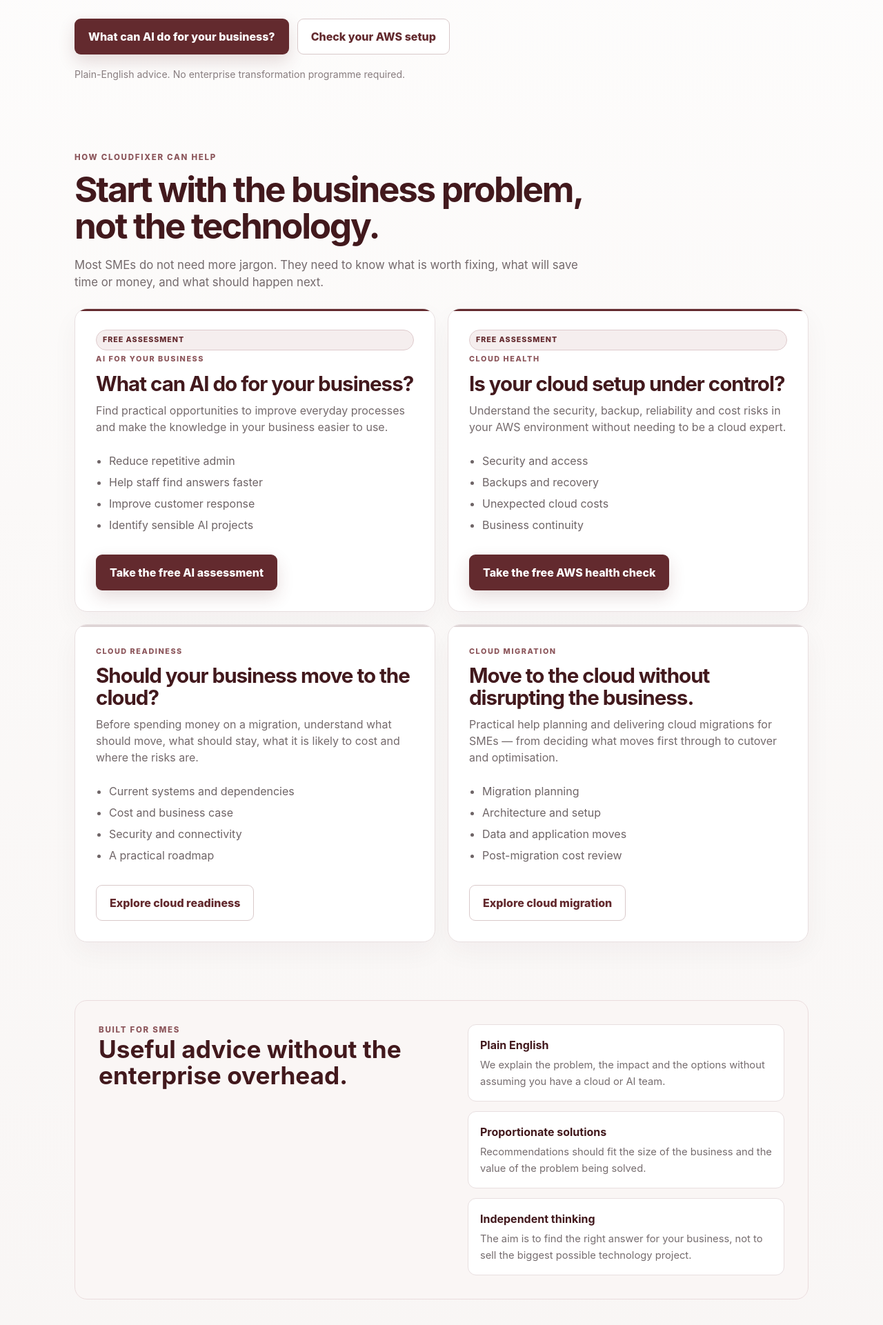
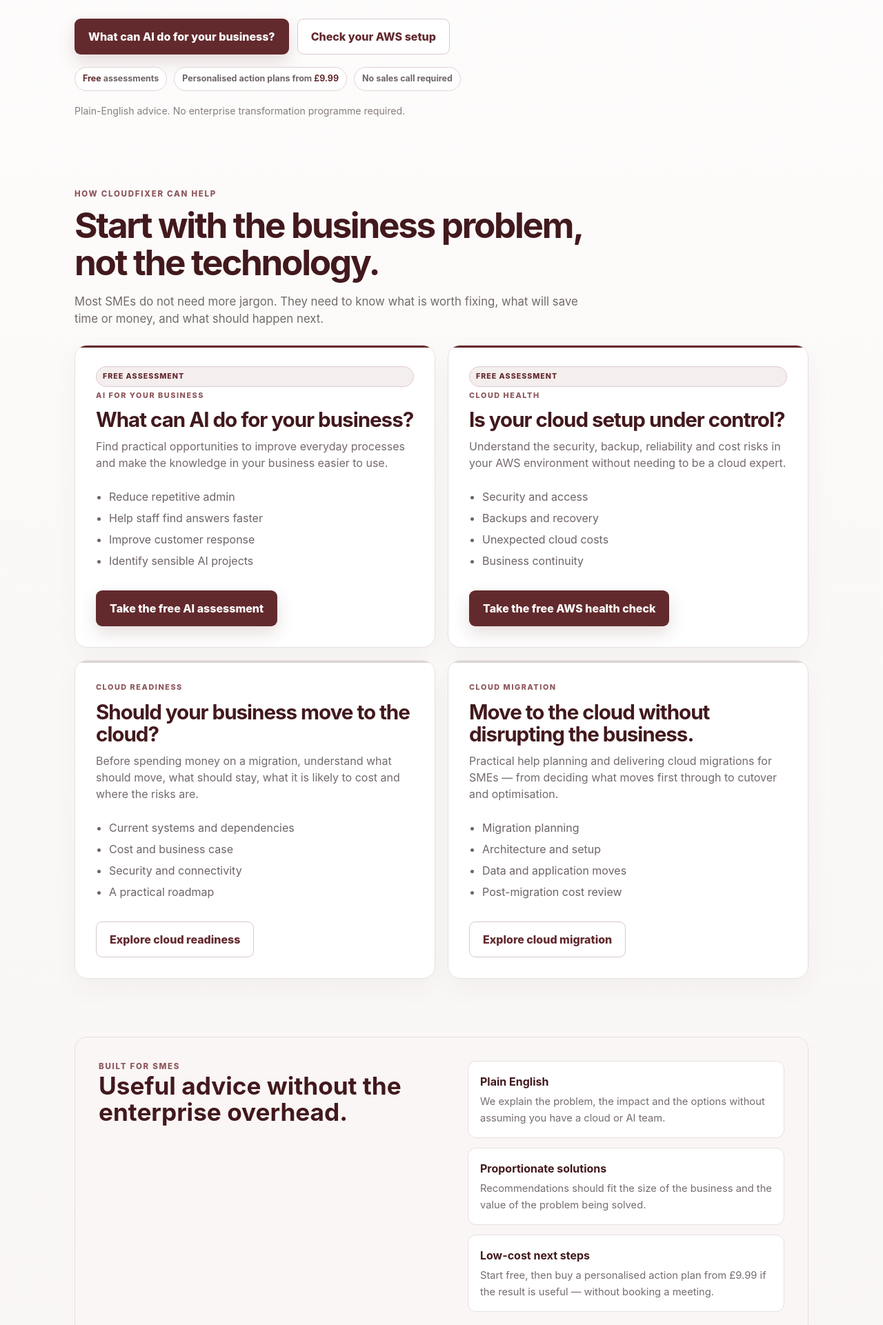
Before and after one commit to swissboy76/awsarchitecture, a website: page public/home.html in a window 1280 px wide. Shown: the part 776-2697 px from the top of the page at 69% size. Drawn offline with Linux system fonts and the light colour scheme.

Commit message:
Position CloudFIXER around affordable automated reports

```diff
--- a/public/home.html
+++ b/public/home.html
@@ -4,12 +4,13 @@
   <meta charset="utf-8" />
   <meta name="viewport" content="width=device-width,initial-scale=1" />
   <title>CloudFIXER | Practical Cloud & AI Help for SMEs</title>
-  <meta name="description" content="CloudFIXER helps small and growing businesses use cloud and AI with less risk, less waste and more practical value. Free AWS and AI assessments available." />
+  <meta name="description" content="CloudFIXER helps small and growing businesses use cloud and AI with less risk, less waste and more practical value. Free assessments and low-cost personalised action plans." />
   <link rel="icon" href="/cloudfixer-mark.svg" type="image/svg+xml" />
   <link rel="stylesheet" href="/styles.css" />
   <style>
     .nav{gap:24px}.brand-home{display:block;line-height:0}.brand-home img{display:block;width:380px;max-width:58vw;height:auto}.navlinks{display:flex;align-items:center;gap:20px}.navlinks a{color:#6d6264;text-decoration:none;font-size:.86rem;font-weight:700}.navlinks a:hover{color:var(--wine)}
     .home-hero{padding:72px 0 46px;max-width:980px}.home-hero h1{font-size:clamp(3.2rem,8vw,6.7rem);line-height:.94;letter-spacing:-.065em;margin:.18em 0;color:var(--wine-dark);font-weight:650;max-width:920px}.home-hero h1:after{content:"";display:block;width:86px;height:3px;background:var(--wine);margin-top:26px;border-radius:99px}.home-hero .lede{font-size:1.3rem;max-width:820px}.hero-actions{display:flex;gap:12px;flex-wrap:wrap;margin-top:30px}.hero-note{margin-top:18px;color:#887d7f;font-size:.88rem}
+    .price-promise{display:flex;gap:10px;flex-wrap:wrap;margin-top:18px}.price-promise span{padding:7px 11px;border-radius:999px;border:1px solid #e2d2d4;background:#fff;color:#6f6466;font-size:.78rem;font-weight:750}.price-promise strong{color:var(--wine)}
     .section{padding:42px 0}.section-head{max-width:760px;margin-bottom:25px}.section-head h2{font-size:clamp(2rem,4vw,3.25rem);line-height:1.05;letter-spacing:-.045em;color:var(--wine-dark);margin:.2em 0;font-weight:650}.section-head p{color:#746a6c;font-size:1.05rem}
     .service-grid{display:grid;grid-template-columns:repeat(2,1fr);gap:18px}.service-card{background:#fff;border:1px solid var(--line);border-radius:18px;padding:30px;display:flex;flex-direction:column;min-height:315px;position:relative;overflow:hidden;box-shadow:0 14px 38px rgba(74,31,35,.045)}.service-card:before{content:"";position:absolute;left:0;top:0;width:100%;height:3px;background:#ddd4d5}.service-card.featured:before{background:var(--wine)}.service-kicker{font-size:.68rem;text-transform:uppercase;letter-spacing:.14em;font-weight:850;color:var(--wine-soft)}.service-card h3{font-size:1.85rem;line-height:1.08;letter-spacing:-.035em;color:var(--wine-dark);margin:12px 0 10px;font-weight:650}.service-card p{color:#746a6c;margin:0 0 18px}.service-card ul{color:#6e6466;padding-left:19px;margin:0 0 24px}.service-card li{margin:7px 0}.service-card a{margin-top:auto;align-self:flex-start;text-decoration:none}.free-tag{display:inline-block;background:var(--blush);color:var(--wine);border:1px solid #decacc;border-radius:999px;padding:6px 9px;font-size:.67rem;font-weight:850;text-transform:uppercase;letter-spacing:.09em;margin-bottom:4px}
     .why{display:grid;grid-template-columns:1.1fr 1fr;gap:30px;align-items:start;background:#faf6f5;border:1px solid #eadcdd;border-radius:18px;padding:34px}.why h2{margin:0;color:var(--wine-dark);font-size:2.2rem;line-height:1.08}.why p{color:#746a6c;margin:0}.why-points{display:grid;gap:14px}.why-points div{background:#fff;border:1px solid var(--line);padding:17px;border-radius:12px}.why-points strong{display:block;color:var(--wine-dark);margin-bottom:4px}.why-points span{color:#766d6f;font-size:.92rem}
@@ -38,6 +39,7 @@
         <a class="primary" href="/ai" style="text-decoration:none">What can AI do for your business?</a>
         <a class="secondary" href="/aws" style="text-decoration:none">Check your AWS setup</a>
       </div>
+      <div class="price-promise" aria-label="CloudFIXER pricing promise"><span><strong>Free</strong> assessments</span><span>Personalised action plans from <strong>£9.99</strong></span><span>No sales call required</span></div>
       <p class="hero-note">Plain-English advice. No enterprise transformation programme required.</p>
     </section>
 
@@ -114,7 +116,7 @@
         <div class="why-points">
           <div><strong>Plain English</strong><span>We explain the problem, the impact and the options without assuming you have a cloud or AI team.</span></div>
           <div><strong>Proportionate solutions</strong><span>Recommendations should fit the size of the business and the value of the problem being solved.</span></div>
-          <div><strong>Independent thinking</strong><span>The aim is to find the right answer for your business, not to sell the biggest possible technology project.</span></div>
+          <div><strong>Low-cost next steps</strong><span>Start free, then buy a personalised action plan from £9.99 if the result is useful — without booking a meeting.</span></div>
         </div>
       </div>
 
```
